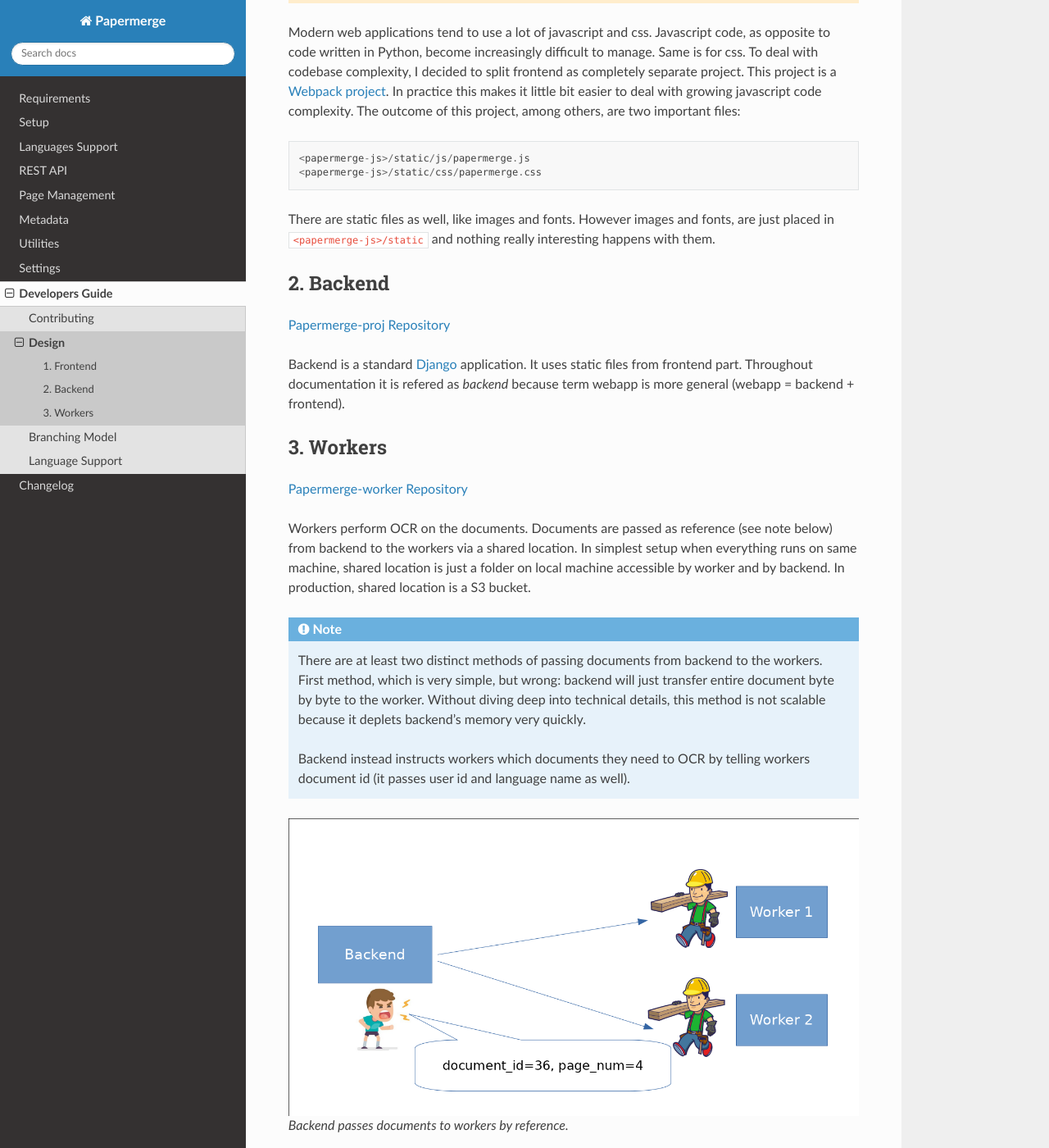
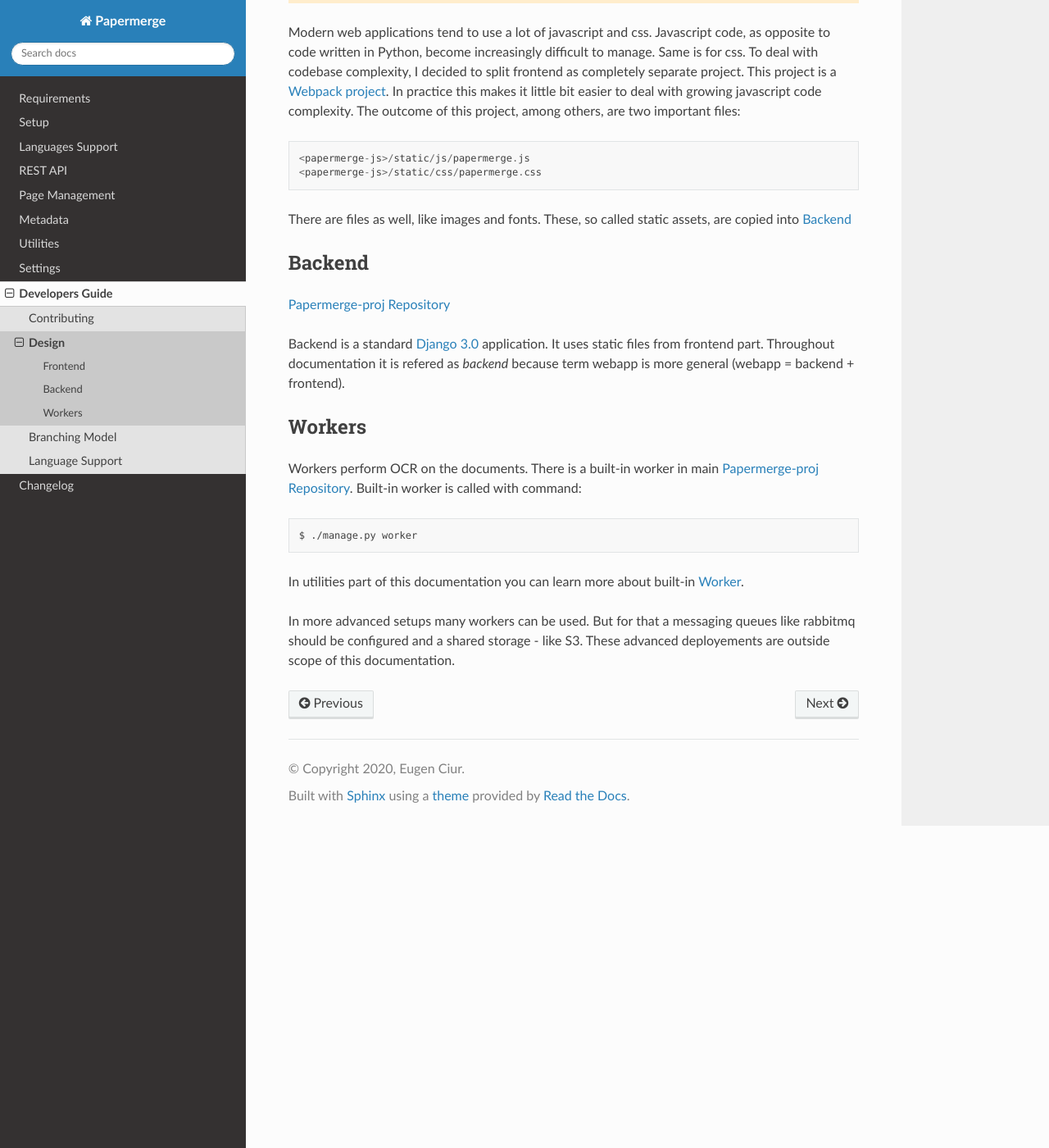
Before and after one commit to ciur/papermerge, a Sphinx documentation site: the page built from docs/source/developers_guide/design.rst, in a window 1280 px wide and 1400 px high, scrolled down 1046 px. Shown: the whole window at 82% size. Built offline with Sphinx 7.4.7 and the Read the Docs theme 2.0.0, drawn with Linux system fonts in a browser that asks for light colours.

Commit message:
Documenation updated

```diff
--- a/docs/source/developers_guide/design.rst
+++ b/docs/source/developers_guide/design.rst
@@ -19,7 +19,7 @@
 
 .. _frontend:
 
-1. Frontend
+Frontend
 ***********
 `Papermerge-js Repository <https://github.com/ciur/papermerge-js>`_
 
@@ -39,44 +39,31 @@
         <papermerge-js>/static/js/papermerge.js
         <papermerge-js>/static/css/papermerge.css
 
-There are static files as well, like images and fonts. However images and fonts, are just
-placed in ``<papermerge-js>/static`` and nothing really interesting happens with them.
+There are files as well, like images and fonts.
+These, so called static assets, are copied into :ref:`backend`
 
 .. _backend:
 
-2. Backend
-**********
+Backend
+*********
 
 `Papermerge-proj Repository <https://github.com/ciur/papermerge>`_
 
-Backend is a standard `Django <https://djangoproject.com>`_ application. It uses static files
+Backend is a standard `Django 3.0 <https://djangoproject.com>`_ application. It uses static files
 from frontend part. Throughout documentation it is refered as *backend* because term webapp is more
 general (webapp = backend + frontend).
 
-.. _worker:
+.. _workers:
 
-3. Workers
-***********
-`Papermerge-worker Repository <https://github.com/ciur/papermerge-worker>`_
+Workers
+*********
 
-Workers perform OCR on the documents. Documents are passed as reference (see
-note below) from backend to the workers via a shared location.  In simplest
-setup  when everything runs on same machine, shared location is just a folder
-on local machine accessible by worker and by backend. In production, shared
-location is a S3 bucket.
+Workers perform OCR on the documents. There is a built-in worker in main `Papermerge-proj Repository <https://github.com/ciur/papermerge>`_. Built-in worker is called with command::
 
-.. note::
+    $ ./manage.py worker
 
-    There are at least two distinct methods of passing documents from backend
-    to the workers. First method, which is very simple, but wrong: backend
-    will just transfer entire document byte by byte to the worker. Without
-    diving deep into technical details, this method is not scalable
-    because it deplets backend's memory very quickly.
+In utilities part of this documentation you can learn more about built-in :ref:`worker_command`.
 
-    Backend instead instructs workers which documents they need to OCR by telling workers
-    document id (it passes user id and language name as well).
-
-
-.. figure:: ../img/design2.png
-
-   Backend passes documents to workers by reference.
+In more advanced setups many workers can be used. But for that a messaging
+queues like rabbitmq should be configured and a shared storage - like S3.
+These advanced deployements are outside scope of this documentation.
--- a/docs/source/utilities.rst
+++ b/docs/source/utilities.rst
@@ -1,8 +1,11 @@
+.. _utilities:
+
 Utilities
 ==========
 
 Utilities are command line tool used to complement various aspects of Papermerge user interface.
 
+.. _importer_command:
 
 Importer
 #########
@@ -13,6 +16,8 @@
 
 	$ ./manage.py importer <local_directory>
 
+.. _worker_command:
+
 Worker
 #######
 
```
Also changed, not shown: docs/source/developers_guide/branching.rst (+0 -12 lines), docs/source/developers_guide/contributing.rst (+1 -10 lines).
